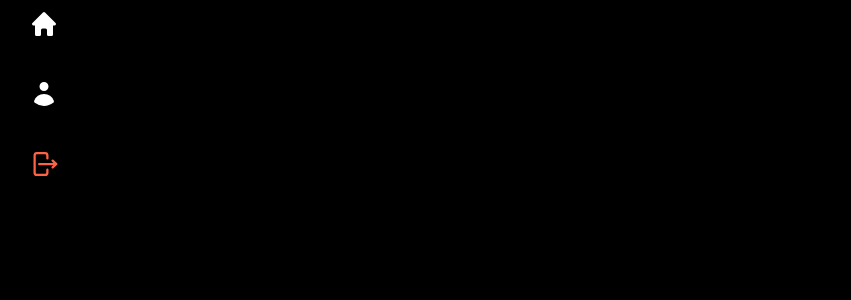
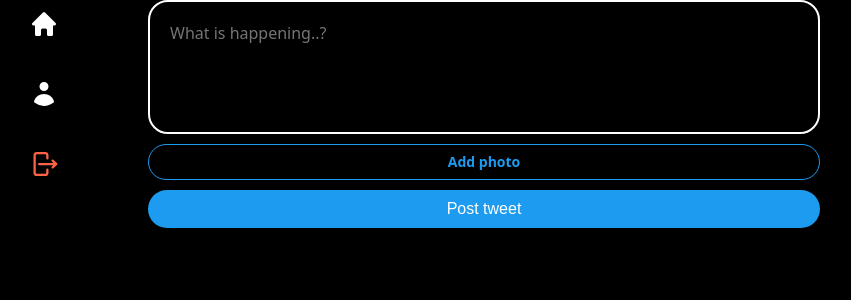
Before and after one commit to YoonKeumJae/twitter-clone, a React (Create React App) app: page / in a window 1280 px wide. Shown: the top 300 px of the page, without its empty margins (250-1101 px from the left). Built offline with nearby package versions, Linux system fonts and the light colour scheme; no server answers; sample sign-in values are in the browser's storage.

Commit message:
[Feature] Tweet input form & style

```diff
--- /dev/null
+++ b/src/components/PostTweetForm.js
@@ -0,0 +1,93 @@
+import styled from "styled-components";
+import { useState } from "react";
+
+const Form = styled.form`
+  display: flex;
+  flex-direction: column;
+  gap: 10px;
+`;
+const TextArea = styled.textarea`
+  border: 2px solid white;
+  padding: 20px;
+  border-radius: 20px;
+  font-size: 16px;
+  color: white;
+  background-color: black;
+  width: 100%;
+  resize: none;
+  &::placeholder {
+    font-size: 16px;
+    font-family: system-ui;
+  }
+  &:focus {
+    outline: none;
+    border-color: #1d9bf0;
+  }
+`;
+const AttachFileButton = styled.label`
+  padding: 10px 0;
+  color: #1d9bf0;
+  text-align: center;
+  border-radius: 20px;
+  border: 1px solid #1d9bf0;
+  font-size: 14px;
+  font-weight: 600;
+  cursor: pointer;
+`;
+const AttachFileInput = styled.input`
+  display: none;
+`;
+const SubmitButton = styled.input`
+  background-color: #1d9bf0;
+  color: white;
+  border: none;
+  padding: 10px 0;
+  border-radius: 20px;
+  font-size: 16px;
+  cursor: pointer;
+  &:hover,
+  &:active {
+    opacity: 0.9;
+  }
+`;
+
+const PostTweetForm = () => {
+  const [isLoading, setLoading] = useState(false);
+  const [tweet, setTweet] = useState("");
+  const [file, setFile] = useState(null);
+  const onChange = (e) => {
+    setTweet(e.target.value);
+  };
+  const onFileChange = (e) => {
+    const files = e.target;
+    if (files && files.length === 1) {
+      setFile(files[0]);
+    }
+  };
+  return (
+    <Form>
+      <TextArea
+        rows={5}
+        maxLength={180}
+        onChange={onChange}
+        value={tweet}
+        placeholder="What is happening..?"
+      />
+      <AttachFileButton htmlFor="file">
+        {file ? "Photo added" : "Add photo"}
+      </AttachFileButton>
+      <AttachFileInput
+        onChange={onFileChange}
+        type="file"
+        id="file"
+        accept="image/*"
+      />
+      <SubmitButton
+        type="submit"
+        value={isLoading ? "Posting..." : "Post tweet"}
+      />
+    </Form>
+  );
+};
+
+export default PostTweetForm;
--- a/src/routes/Home.js
+++ b/src/routes/Home.js
@@ -1,11 +1,13 @@
+import styled from "styled-components";
+import PostTweetForm from "../components/PostTweetForm";
 
+const Wrapper = styled.div``;
 
 const Home = () => {
-
   return (
-    <>
-
-    </>
+    <Wrapper>
+      <PostTweetForm />
+    </Wrapper>
   );
 };
 
```
